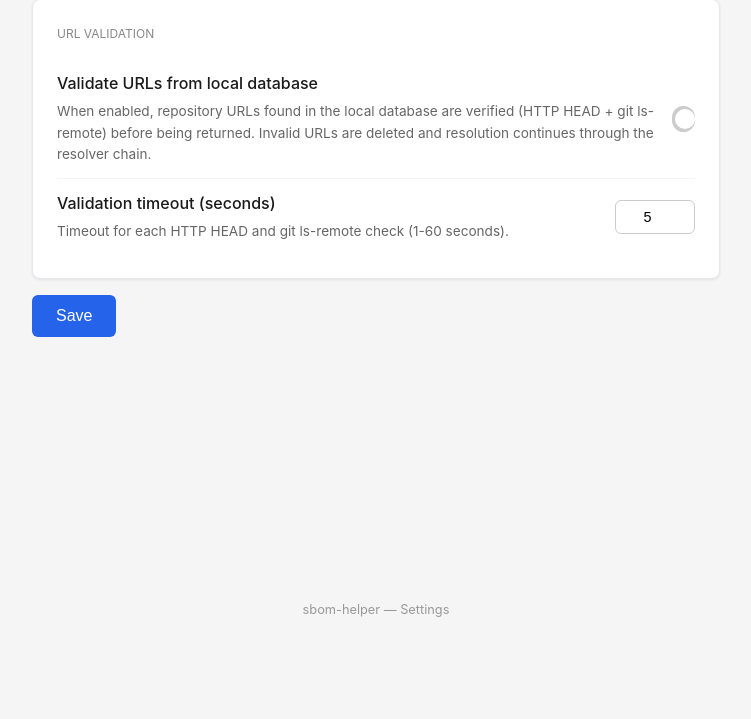
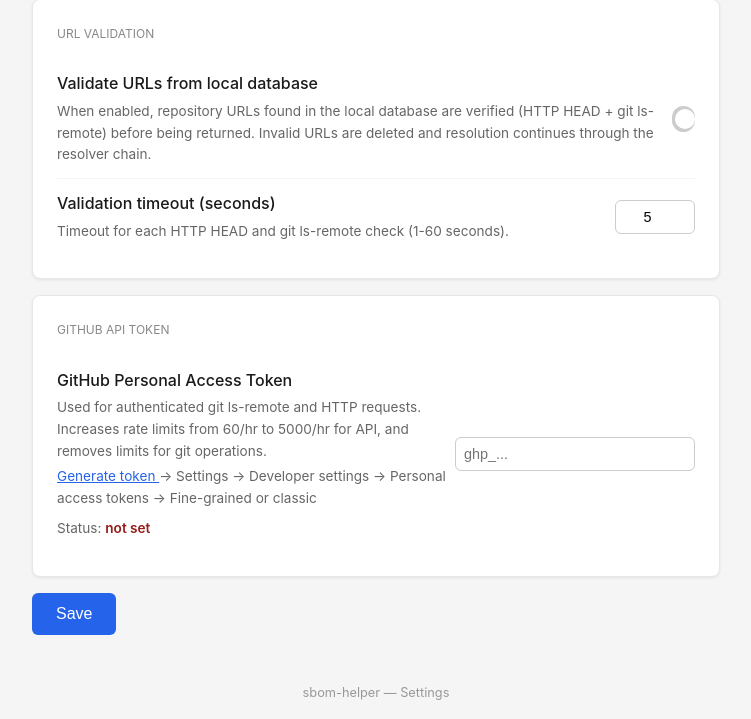
Before and after one commit to mArTi3-github/sbom-helper, a FastAPI app: page /settings in a window 1280 px wide. Shown: the part 164-883 px from the top of the page, without its empty margins (264-1015 px from the left). Before the commit the page ends 781 px from the top, so only its background shows below. Run offline with FastAPI, Linux system fonts and the light colour scheme; parts of the project's set-up code (start-up, migrations or seed data) failed here and were passed over.

Commit message:
feat: add GitHub token section to settings page

```diff
--- a/src/purl_resolver/templates/settings.html
+++ b/src/purl_resolver/templates/settings.html
@@ -96,6 +96,32 @@
             </div>
         </div>
 
+        <div class="card" style="margin-top:1rem;">
+            <div class="card-title">GitHub API Token</div>
+            <div class="setting-row">
+                <div>
+                    <div class="setting-label">GitHub Personal Access Token</div>
+                    <div class="setting-desc">
+                        Used for authenticated git ls-remote and HTTP requests.
+                        Increases rate limits from 60/hr to 5000/hr for API,
+                        and removes limits for git operations.
+                    </div>
+                    <div class="setting-desc" style="margin-top:0.25rem;">
+                        <a href="https://github.com/settings/tokens" target="_blank" style="color:#2563eb;">
+                            Generate token
+                        </a> → Settings → Developer settings → Personal access tokens → Fine-grained or classic
+                    </div>
+                    <div id="token-status" class="setting-desc" style="margin-top:0.5rem;">
+                        Status: <span id="token-badge" style="font-weight:600;">not set</span>
+                    </div>
+                </div>
+                <div style="text-align:right;">
+                    <input type="password" id="token-input"
+                           placeholder="ghp_..." style="width:240px;padding:0.5rem;border:1px solid #ccc;border-radius:6px;font-size:0.9rem;">
+                </div>
+            </div>
+        </div>
+
         <button id="save-btn">Save</button>
         <div id="msg" class="msg"></div>
     </div>
@@ -114,6 +140,9 @@
                 const data = await res.json();
                 toggle.checked = data.validate_db_urls;
                 timeoutInput.value = data.url_validation_timeout;
+                const badge = document.getElementById("token-badge");
+                badge.textContent = data.token_set.github_token ? "set" : "not set";
+                badge.style.color = data.token_set.github_token ? "#166534" : "#991b1b";
             } catch {
                 showMessage("Failed to load settings", true);
             }
@@ -122,18 +151,26 @@
         async function saveSettings() {
             saveBtn.disabled = true;
             try {
+                const body = {
+                    validate_db_urls: toggle.checked,
+                    url_validation_timeout: parseInt(timeoutInput.value, 10),
+                };
+                const tokenInput = document.getElementById("token-input");
+                if (tokenInput.value.trim() !== "") {
+                    body.github_token = tokenInput.value.trim();
+                }
                 const res = await fetch("/api/v1/settings", {
                     method: "PATCH",
                     headers: { "Content-Type": "application/json" },
-                    body: JSON.stringify({
-                        validate_db_urls: toggle.checked,
-                        url_validation_timeout: parseInt(timeoutInput.value, 10),
-                    }),
+                    body: JSON.stringify(body),
                 });
                 if (res.ok) {
                     showMessage("Settings saved", false);
+                    tokenInput.value = "";
+                    loadSettings();
                 } else {
-                    showMessage("Failed to save settings", true);
+                    const data = await res.json();
+                    showMessage(data.message || "Failed to save settings", true);
                 }
             } catch {
                 showMessage("Network error", true);
```
